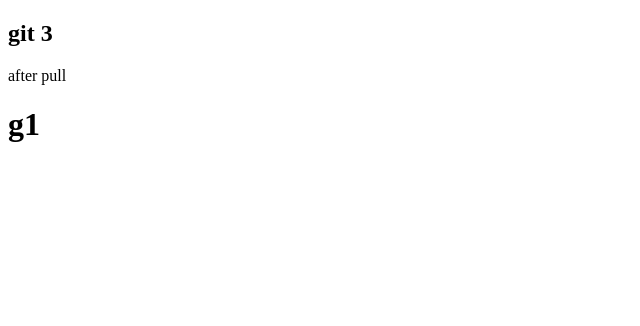
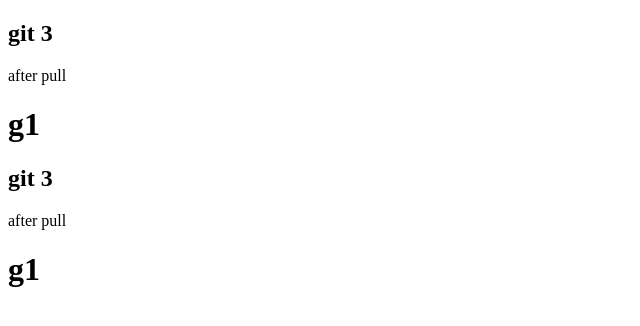
Before and after one commit to padmaja19/padmaja, a plain HTML site: page index.html in a window 1280 px wide. Shown: the whole page, without its empty margins (0-640 px from the left). Drawn offline with Linux system fonts and the light colour scheme.

Commit message:
just changed

```diff
--- a/index.html
+++ b/index.html
@@ -9,5 +9,8 @@
     <h2>git 3</h2>
     <p>after pull</p>
     <h1>g1 </h1>
+    <h2>git 3</h2>
+    <p>after pull</p>
+    <h1>g1 </h1>
 </body>
 </html>
```
